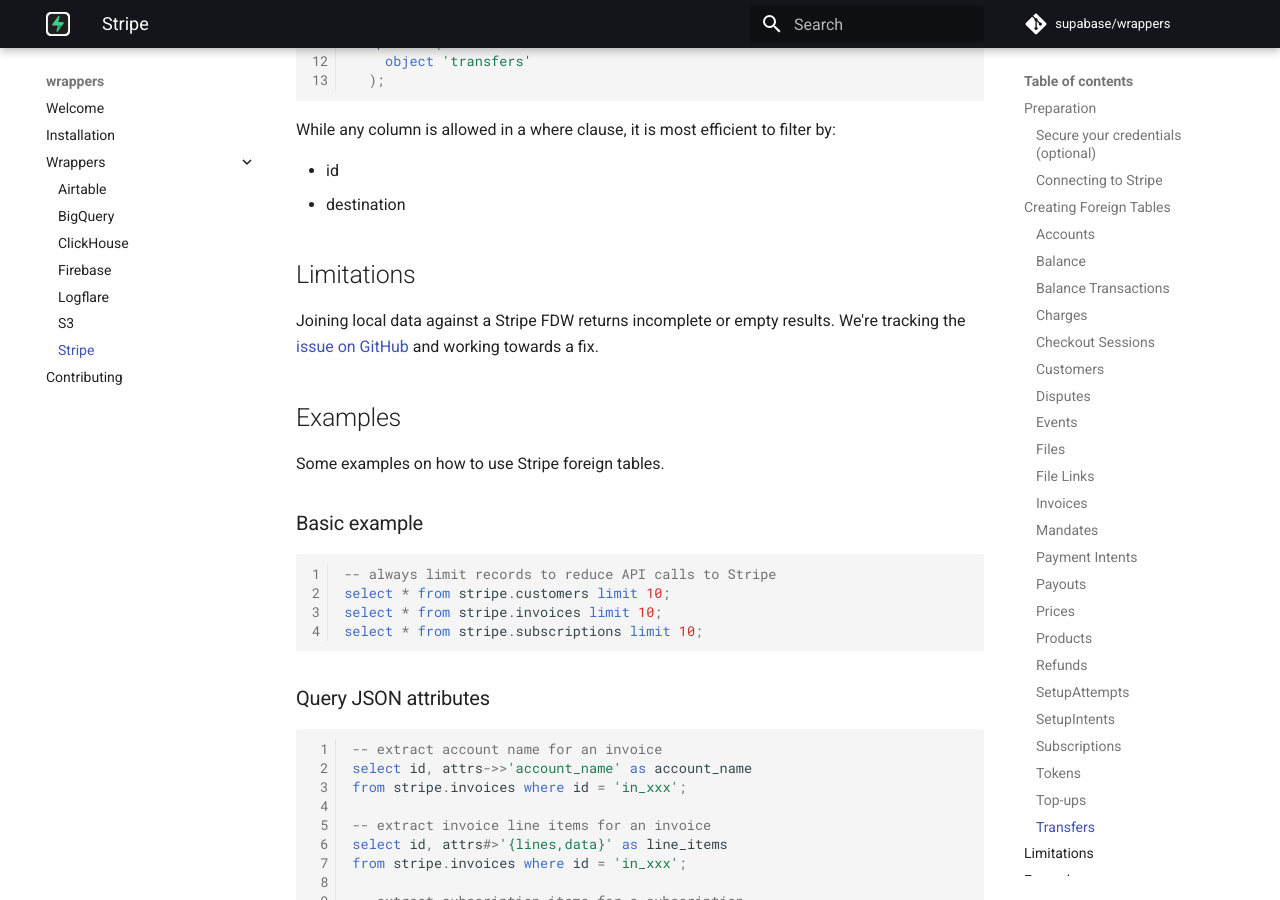
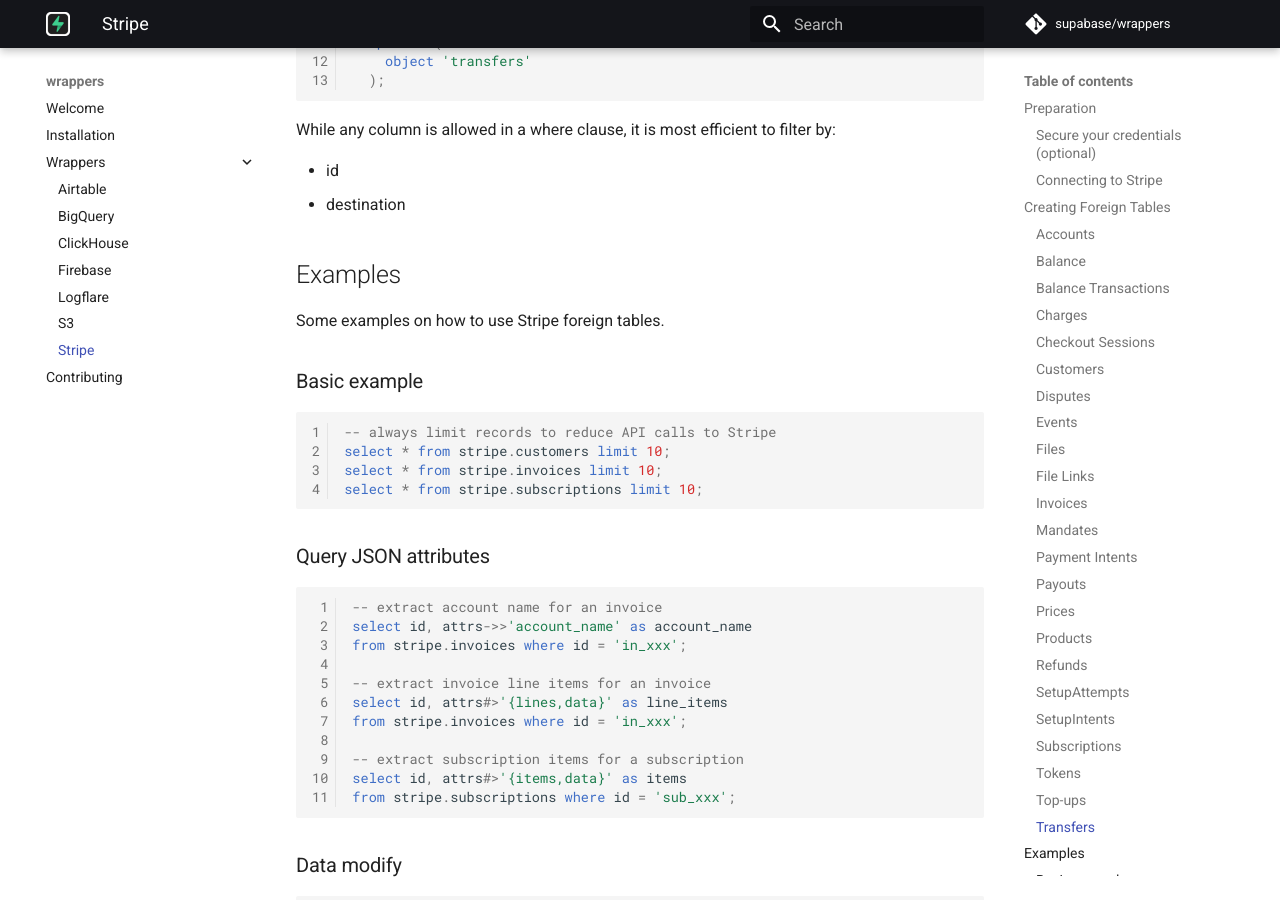
Before and after one commit to supabase/wrappers, an MkDocs documentation site: the page built from docs/stripe.md, in a window 1280 px wide and 900 px high, scrolled down 16725 px. Built offline with MkDocs 1.6.1 and Material for MkDocs 9.7.7, drawn with Linux system fonts in a browser that asks for light colours; emoji names are drawn with the system emoji font; comment, search, counter and statistics services are not loaded.

Commit message:
docs: remove stripe fdw limitation doc

```diff
--- a/docs/stripe.md
+++ b/docs/stripe.md
@@ -766,10 +766,6 @@
 - id
 - destination
 
-## Limitations
-
-Joining local data against a Stripe FDW returns incomplete or empty results. We're tracking the [issue on GitHub](https://github.com/supabase/wrappers/issues/113) and working towards a fix.
-
 ## Examples
 
 Some examples on how to use Stripe foreign tables.
```
